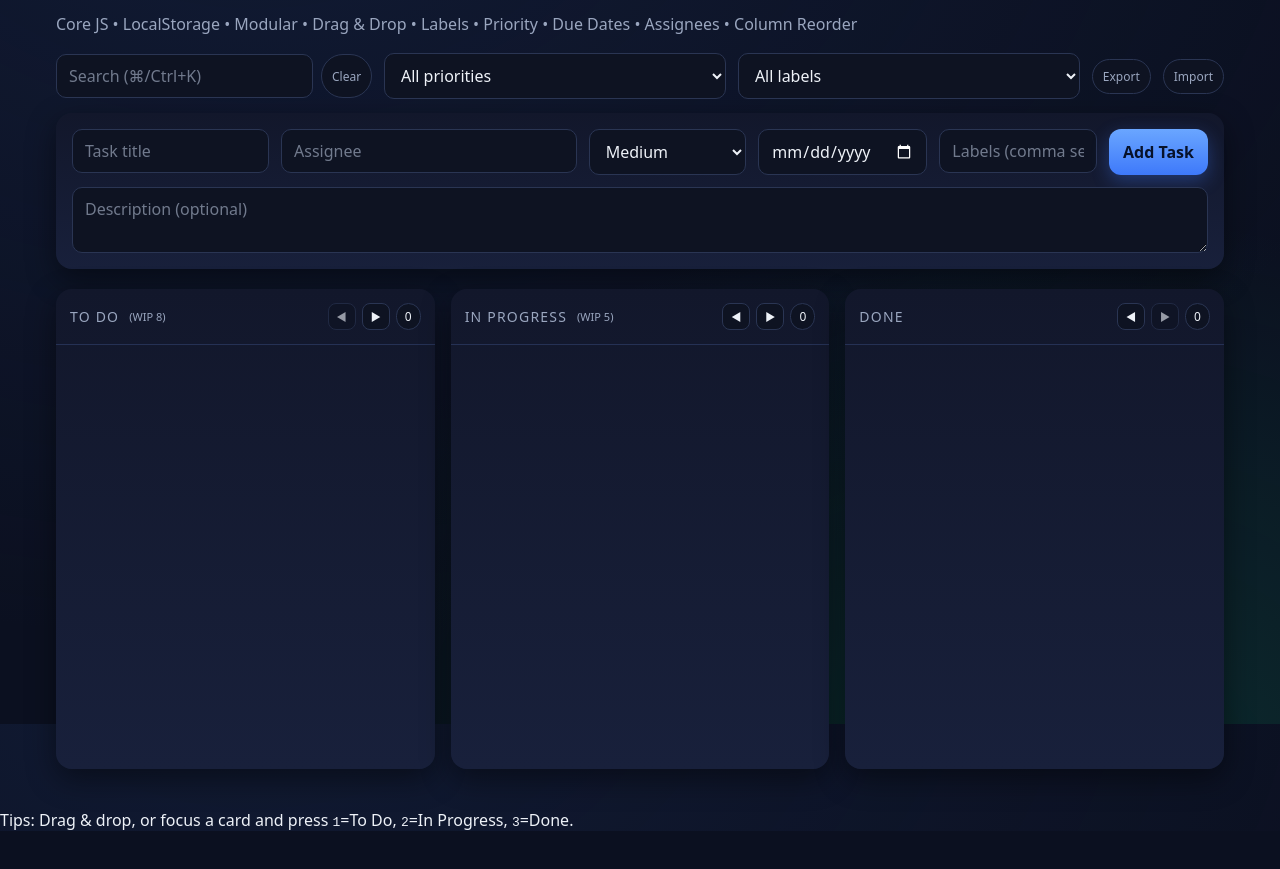
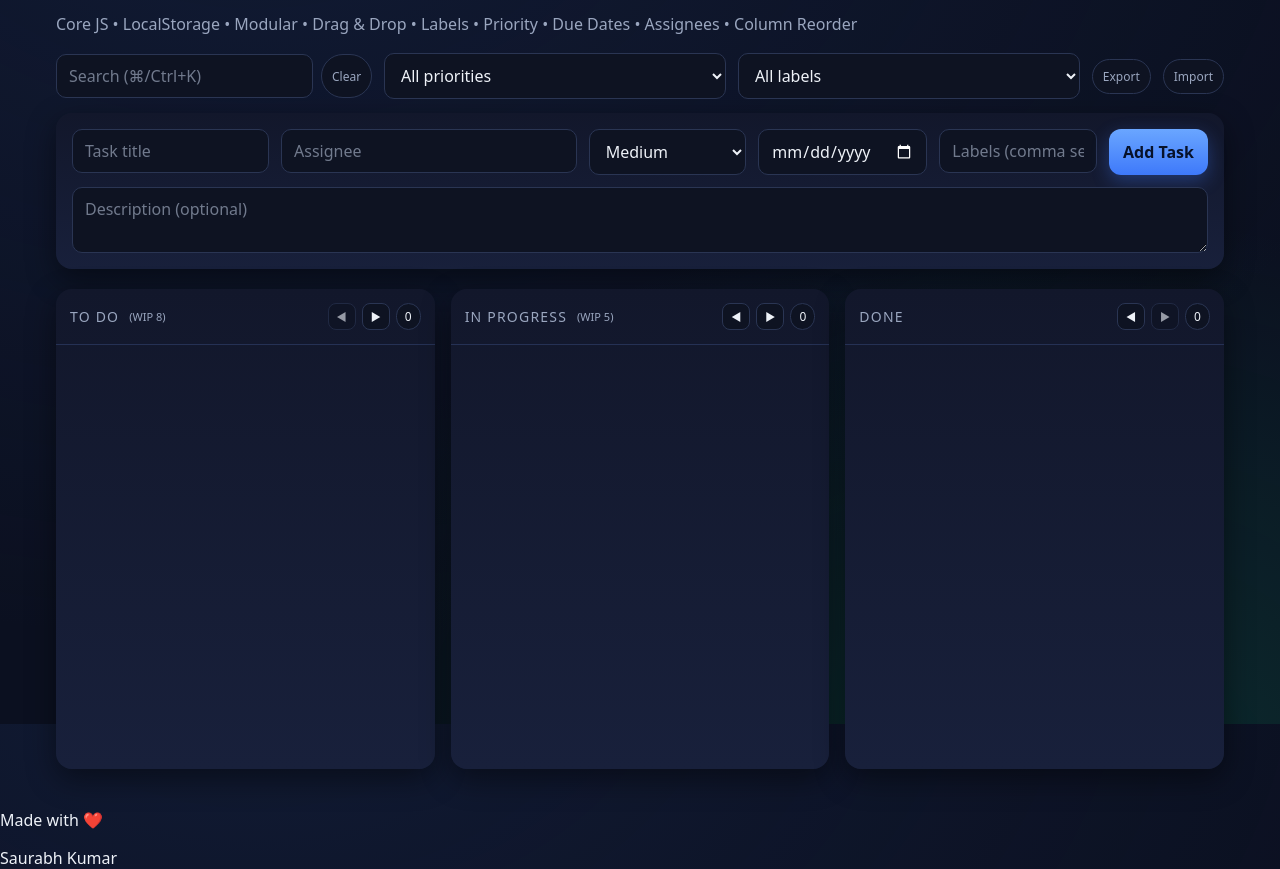
Before and after one commit to Saurabh19F/Dynamic-Kanban-Board, a plain HTML site: page index.html in a window 1280 px wide. Shown: the part 76-945 px from the top of the page. Before the commit the page ends 907 px from the top, so only its background shows below. Drawn offline with Linux system fonts and the light colour scheme.

Commit message:
Update index.html

```diff
--- a/index.html
+++ b/index.html
@@ -48,7 +48,9 @@
   <main id="board" class="board"></main>
 
   <footer>
-    <p>Tips: Drag & drop, or focus a card and press <kbd>1</kbd>=To Do, <kbd>2</kbd>=In Progress, <kbd>3</kbd>=Done.</p>
+    <p class="credit">Made with ❤️ </p>
+    <p class="credit">Saurabh Kumar </p>
+
   </footer>
 
   <!-- Edit modal -->
```
